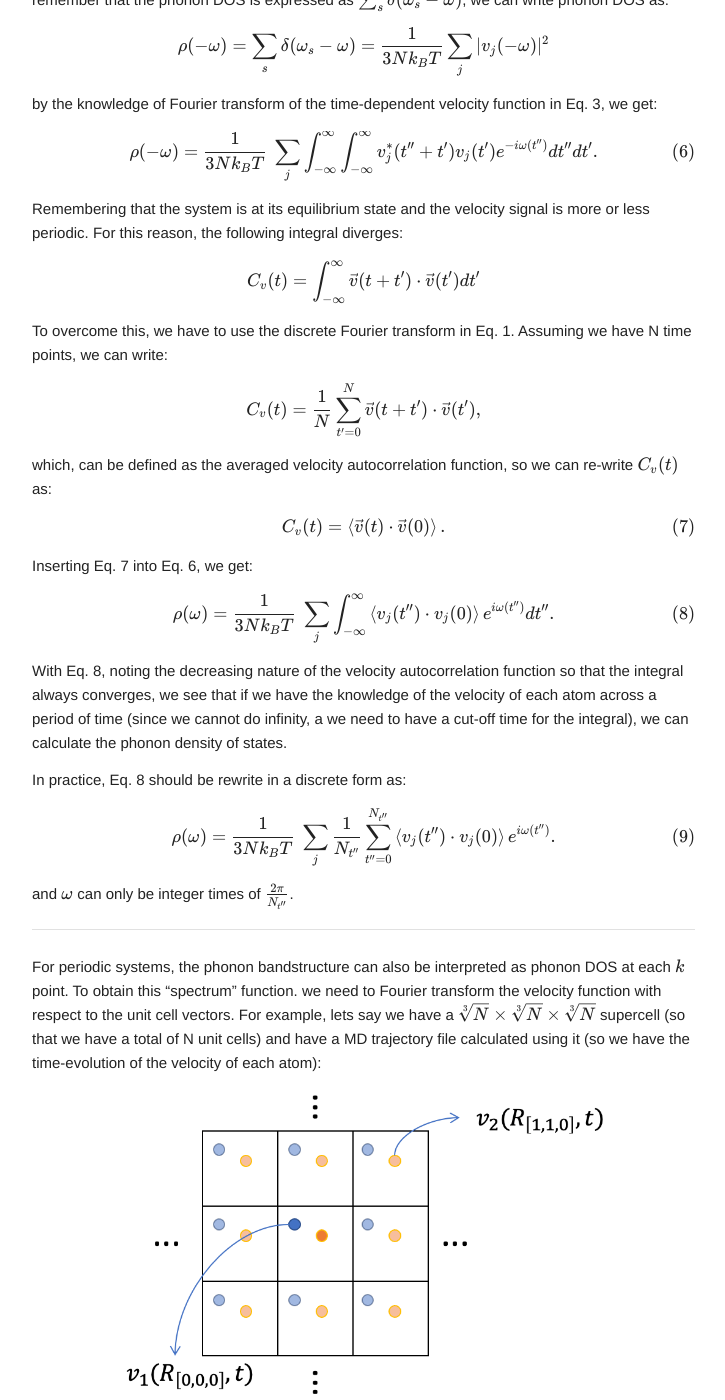
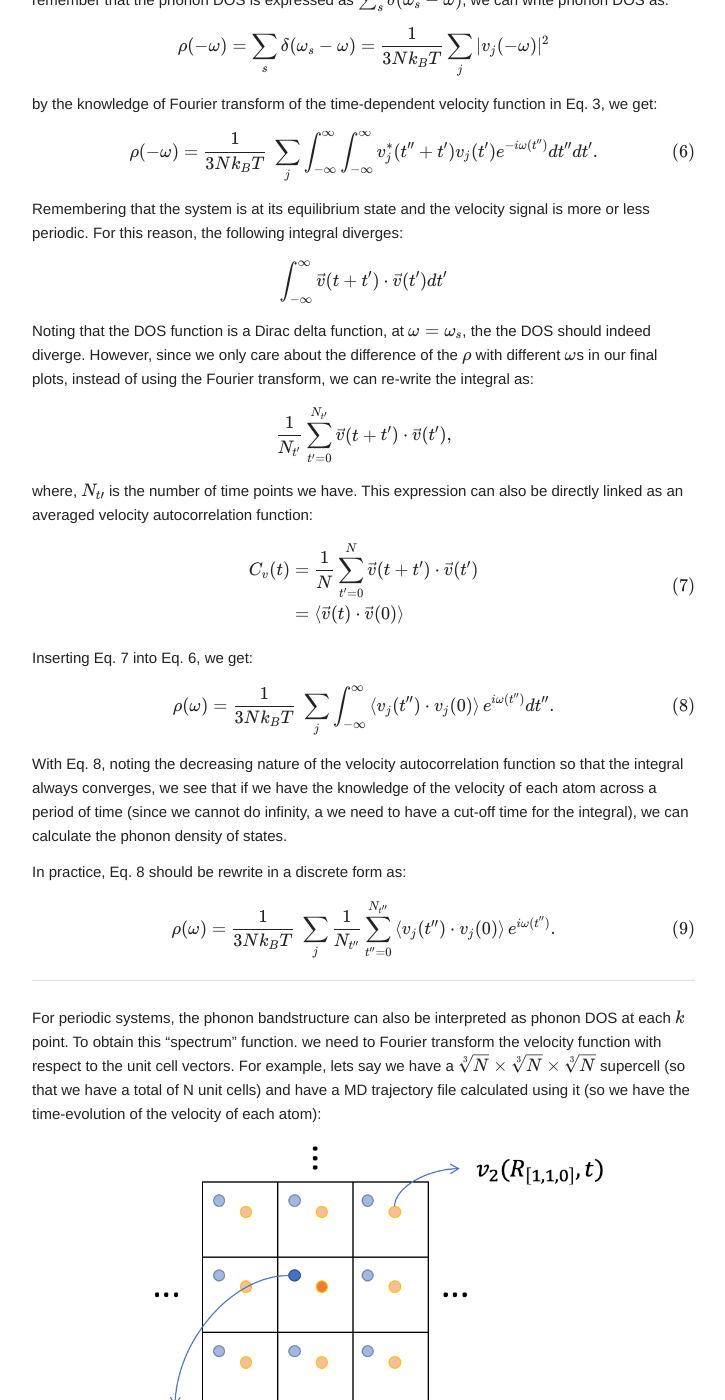
Before and after one commit to Chengcheng-Xiao/Chengcheng-Xiao.github.io, a Jekyll site: the page built from _posts/2021-08-20-Correlation_to_phonon_DOS.md, in a window 1280 px wide and 1400 px high, scrolled down 1577 px. Shown: the whole window, without its empty margins (160-885 px from the left). Built offline with Jekyll 4.4.1, drawn with Linux system fonts in a browser that asks for light colours; nearby versions of some CDN libraries; comment, search, counter and statistics services are not loaded; some of the changed text lies outside the part shown.

Commit message:
Update 2021-08-20-MD_phonon

```diff
--- a/_posts/2021-08-20-Correlation_to_phonon_DOS.md
+++ b/_posts/2021-08-20-Correlation_to_phonon_DOS.md
@@ -102,20 +102,27 @@
 <!-- Finally, the velocity autocorrelation function, which tells us how the velocity is changing over time, can be written as: -->
 
 $$
-C_{v}(t) = \int_{-\infty}^{\infty} \vec v(t+t')\cdot \vec v(t')dt'
+\int_{-\infty}^{\infty} \vec v(t+t')\cdot \vec v(t')dt'
 $$
 
-To overcome this, we have to use the discrete Fourier transform in Eq. 1.
-Assuming we have N time points, we can write:
+Noting that the DOS function is a Dirac delta function, at $\omega = \omega_s$, the the DOS should indeed diverge.
+However, since we only care about the difference of the $\rho$ with different $\omega$s in our final plots, instead of using the Fourier transform, we can re-write the integral as:
+
+<!-- we have to use the discrete Fourier transform in Eq. 1.
+Assuming we have N time points, we can write: -->
 
 $$
-C_{v}(t) = \frac{1}{N} \sum_{t'=0}^N \vec v(t+t')\cdot \vec v(t'),
+\frac{1}{N_{t'}} \sum_{t'=0}^{N_{t'}} \vec v(t+t')\cdot \vec v(t'),
 $$
 
-which, can be defined as the averaged velocity autocorrelation function, so we can re-write $C_v(t)$ as:
+where, $N_{t\prime}$ is the number of time points we have.
+This expression can also be directly linked as an averaged velocity autocorrelation function:
 
 $$
-C_{v}(t) = \braket{\vec v(t)\cdot \vec v(0)}.
+\begin{aligned}
+C_{v}(t) &= \frac{1}{N} \sum_{t'=0}^N \vec v(t+t')\cdot \vec v(t')\\
+&= \braket{\vec v(t)\cdot \vec v(0)}
+\end{aligned}
 \tag{7}
 $$
 
@@ -141,7 +148,7 @@
 \tag{9}
 $$
 
-and $\omega$ can only be integer times of $\frac{2\pi}{N_{t^{\prime \prime}}}$.
+<!-- and $\omega$ can only be integer times of $\frac{2\pi}{N_{t^{\prime \prime}}}$. -->
 
 
 ---
@@ -179,5 +186,29 @@
 $$
 
 ---
-I have wrote a piece of [🔗Code]({{site.baseurl}}/assets/other/2021-08-20-MD_phonon.tar.gz) trying to implement this
+
+## Physical explanation
+
+Okay, the derivation is nice and easy, but what's the physics behind?
+
+Let's consider a single atom that's vibrating at its equilibrium position.
+Its velocity vs time is plotted:
+
+![]({{site.baseurl}}/assets/img/post_img/2021-08-20-img2.svg){:height="320px" width="488px" .center}
+
+The autocorrelation function $v(t+t\prime)v(t\prime)$ of this velocity signal at different $t$ is:
+
+![]({{site.baseurl}}/assets/img/post_img/2021-08-20-img3.svg){:height="320px" width="488px" .center}
+
+where the color indicates different $t$.
+
+If we do an average of the autocorrelation like we did in Eq. 7, we get:
+
+![]({{site.baseurl}}/assets/img/post_img/2021-08-20-img4.svg){:height="320px" width="488px" .center}
+
+It can be clearly seen that after exactly one period, the correlation is back at it's maximum.
+Fourier transforming this averaged velocity autocorrelation function gives exactly the intrinsic vibrating frequency of this vibration mode.
+
+---
+I have wrote a piece of [🔗 code]({{site.baseurl}}/assets/other/2021-08-20-MD_phonon.tar.gz) trying to implement this
 but I have ran out of vacation time and it's not working... hopefully I'll get time to finish this soon.
```
Also changed, not shown: assets/img/post_img/2021-08-20-img2.svg (added), assets/img/post_img/2021-08-20-img3.svg (added), assets/img/post_img/2021-08-20-img4.svg (added), 1 other file.
